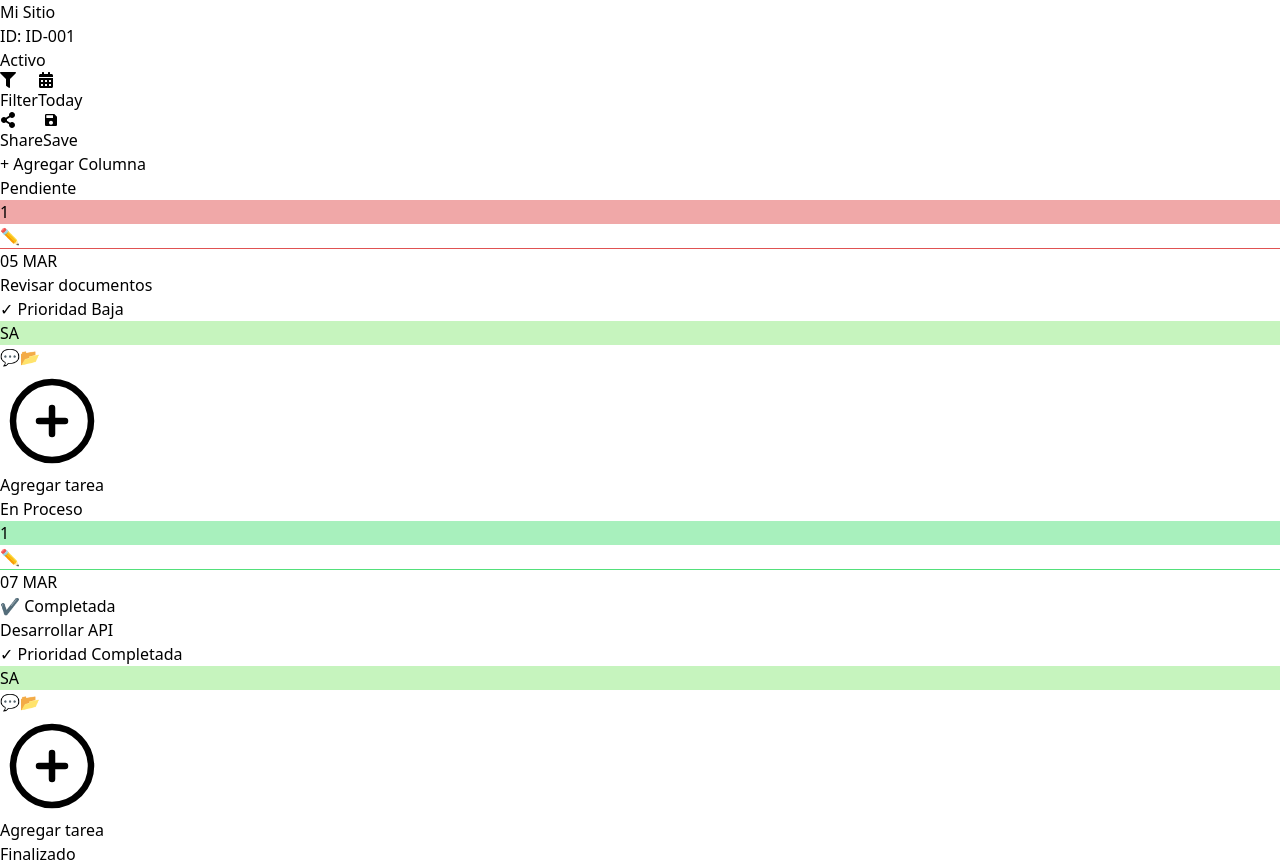
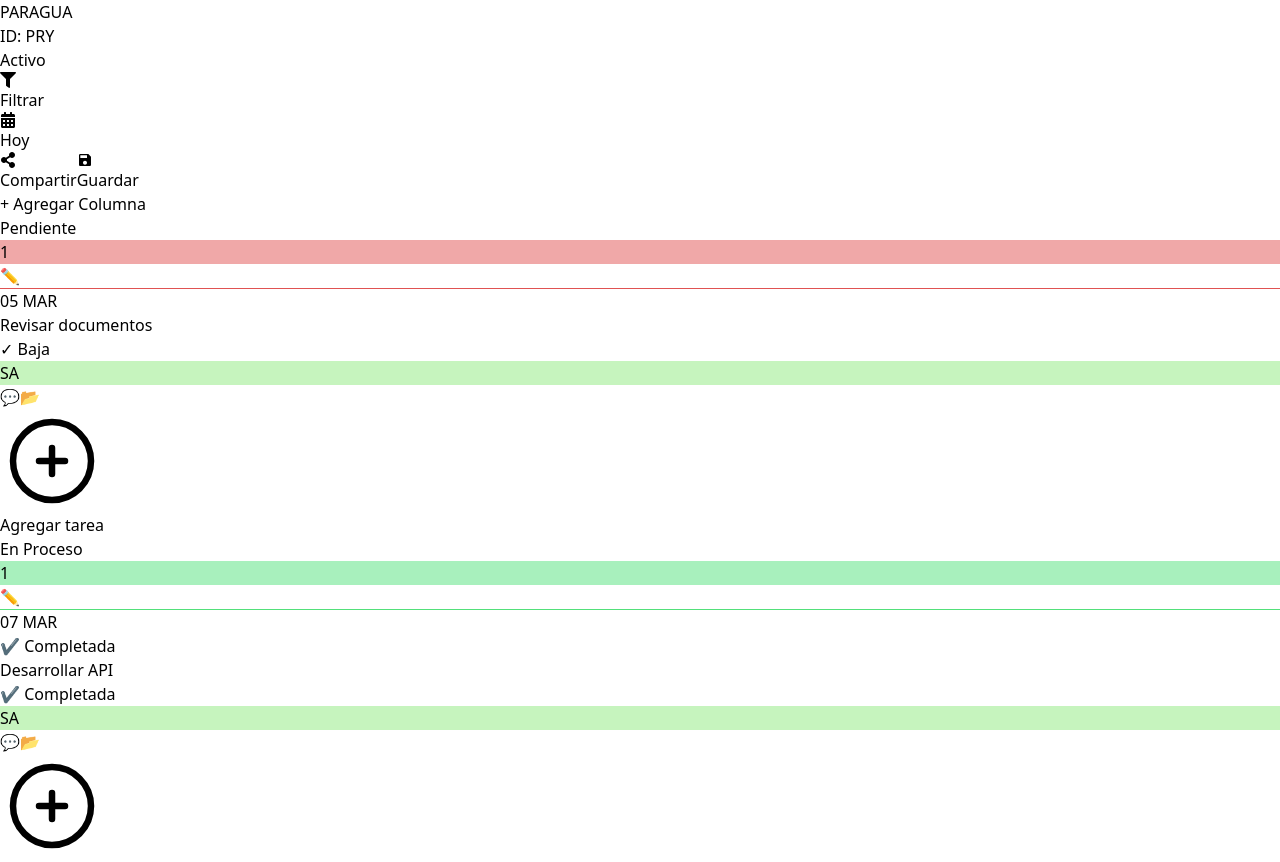
Before and after one commit to nikysv/KanbanBoard, a React (Vite) app: page / in a window 1280 px wide. Shown: the top 862 px of the page. Built offline with nearby package versions, Linux system fonts and the light colour scheme.

Commit message:
nuevos cambios
Filtro - Baja, Alta, media y todos
correcion de modals
separacion de TaskPriority y reutilizacion de este

```diff
--- a/src/components/Kanban/Columns/Columns.jsx
+++ b/src/components/Kanban/Columns/Columns.jsx
@@ -52,7 +52,21 @@ const DeleteColumnModal = ({
   );
 };
 
-const KanbanBoard = ({ userType = "tigo" }) => {
+// Agregar la función getPriorityLevel directamente en el componente
+const getPriorityLevel = (dueDate) => {
+  if (!dueDate) return "low";
+
+  const today = dayjs();
+  const taskDate = dayjs(dueDate);
+  const diffDays = taskDate.diff(today, "day");
+
+  if (diffDays < 0) return "high"; // Vencida
+  if (diffDays === 0) return "high"; // Vence hoy
+  if (diffDays <= 3) return "medium"; // Próxima a vencer
+  return "low"; // Tiene tiempo
+};
+
+const KanbanBoard = ({ userType = "tigo", filters }) => {
   const [columns, setColumns] = useState([
     { id: "1", title: "Pendiente", userTypes: { tigo: true, externo: false } },
     { id: "2", title: "En Proceso", userTypes: { tigo: true, externo: false } },
@@ -278,6 +292,13 @@ const KanbanBoard = ({ userType = "tigo" }) => {
     closeColumnModal();
   };
 
+  const filterTasks = (task) => {
+    if (!filters || filters.priority === "all") return true;
+
+    const taskPriority = getPriorityLevel(task.dueDate);
+    return taskPriority === filters.priority;
+  };
+
   return (
     <div className="container mx-auto p-5">
       <button
@@ -349,9 +370,9 @@ const KanbanBoard = ({ userType = "tigo" }) => {
                         style={{ borderColor: generateColor(index, 60) }}
                       />
 
-                      {/* Lista de tareas */}
+                      {/* Lista de tareas con filtro aplicado */}
                       <div className="flex-1 overflow-y-auto scrollbar-hide">
-                        {tasks[column.id]?.map((task) => (
+                        {tasks[column.id]?.filter(filterTasks).map((task) => (
                           <TaskCard
                             key={task.id}
                             task={{ ...task, columnId: column.id }}
--- /dev/null
+++ b/src/components/Kanban/Modals/DeleteConfirmationModal.jsx
@@ -0,0 +1,30 @@
+const DeleteConfirmationModal = ({ isOpen, onClose, onConfirm, taskTitle }) => {
+    if (!isOpen) return null;
+
+    return (
+      <div className="fixed inset-0 flex items-center justify-center bg-black bg-opacity-50 z-50">
+        <div className="bg-white p-6 rounded-lg shadow-lg w-96">
+          <h3 className="text-lg font-semibold mb-4">Confirmar eliminación</h3>
+          <p className="text-gray-600 mb-6">
+            ¿Estás seguro de que deseas eliminar la tarea "{taskTitle}"? Esta acción no se puede deshacer.
+          </p>
+          <div className="flex justify-end gap-2">
+            <button
+              onClick={onClose}
+              className="px-4 py-2 bg-gray-300 rounded-md hover:bg-gray-400"
+            >
+              Cancelar
+            </button>
+            <button
+              onClick={onConfirm}
+              className="px-4 py-2 bg-red-500 text-white rounded-md hover:bg-red-600"
+            >
+              Eliminar
+            </button>
+          </div>
+        </div>
+      </div>
+    );
+  };
+
+  export default DeleteConfirmationModal; // 📌 Asegúrate de que está exportado correctamente
--- /dev/null
+++ b/src/components/Kanban/Modals/FilterModal.jsx
@@ -0,0 +1,43 @@
+import React from "react";
+
+const DropdownFilter = ({ isOpen, setPriorityFilter, dropdownRef }) => {
+  if (!isOpen) return null;
+
+  return (
+    <div
+      ref={dropdownRef}
+      className="absolute mt-2 bg-white border rounded-lg shadow-lg w-48 z-20"
+    >
+      <p className="text-sm font-medium p-3 border-b bg-gray-100">Filtrar por prioridad:</p>
+
+      {/* Opción para mostrar todas las tareas */}
+      <button
+        onClick={() => setPriorityFilter("all")} // ✅ Quita el filtro
+        className="block w-full text-left px-4 py-2 hover:bg-gray-100 text-gray-700 font-semibold"
+      >
+        Mostrar todas
+      </button>
+
+      <button
+        onClick={() => setPriorityFilter("high")}
+        className="block w-full text-left px-4 py-2 hover:bg-red-100 text-red-600"
+      >
+        Alta
+      </button>
+      <button
+        onClick={() => setPriorityFilter("medium")}
+        className="block w-full text-left px-4 py-2 hover:bg-yellow-100 text-yellow-600"
+      >
+        Media
+      </button>
+      <button
+        onClick={() => setPriorityFilter("low")}
+        className="block w-full text-left px-4 py-2 hover:bg-green-100 text-green-600"
+      >
+        Baja
+      </button>
+    </div>
+  );
+};
+
+export default DropdownFilter;
--- a/src/components/Kanban/Task/TaskCard.jsx
+++ b/src/components/Kanban/Task/TaskCard.jsx
@@ -3,43 +3,14 @@ import relativeTime from "dayjs/plugin/relativeTime"; // Para calcular tiempos r
 import "dayjs/locale/es"; // Español
 import TrashIcon from "../../icons/trash";
 import { useCallback, useState } from "react";
-import FileModal from "../Modals/FileModal";
 import UserInitials from "./UserInitials";
+import FilePreviewModal from "../Files/FilePreviewModal";
+import TaskPriority from "./TaskPriority";
+import DeleteConfirmationModal from "../Modals/DeleteConfirmationModal";
 import TaskComments from "./TaskCommentss";
-import FilePreviewModal from "../Files/FilePreviewModal";
 
 dayjs.extend(relativeTime);
 dayjs.locale("es");
-
-const DeleteConfirmationModal = ({ isOpen, onClose, onConfirm, taskTitle }) => {
-  if (!isOpen) return null;
-
-  return (
-    <div className="fixed inset-0 flex items-center justify-center bg-black bg-opacity-50 z-50">
-      <div className="bg-white p-6 rounded-lg shadow-lg w-96">
-        <h3 className="text-lg font-semibold mb-4">Confirmar eliminación</h3>
-        <p className="text-gray-600 mb-6">
-          ¿Estás seguro de que deseas eliminar la tarea "{taskTitle}"? Esta
-          acción no se puede deshacer.
-        </p>
-        <div className="flex justify-end gap-2">
-          <button
-            onClick={onClose}
-            className="px-4 py-2 bg-gray-300 rounded-md hover:bg-gray-400"
-          >
-            Cancelar
-          </button>
-          <button
-            onClick={onConfirm}
-            className="px-4 py-2 bg-red-500 text-white rounded-md hover:bg-red-600"
-          >
-            Eliminar
-          </button>
-        </div>
-      </div>
-    </div>
-  );
-};
 
 const TaskCard = ({ task, onView, onDelete, onOpenComments }) => {
   const [showDeleteModal, setShowDeleteModal] = useState(false);
@@ -47,51 +18,9 @@ const TaskCard = ({ task, onView, onDelete, onOpenComments }) => {
   const [showCommentModal, setShowCommentModal] = useState(false);
   const [newComment, setNewComment] = useState("");
 
-  // Función para calcular la prioridad basada en la fecha
-  const getPriorityInfo = () => {
-    if (task.isCompleted) {
-      return {
-        text: "Completada",
-        color: "bg-green-700/20 text-green-800",
-        icon: "✓",
-      };
-    }
-
-    if (!task.dueDate)
-      return { text: "Sin fecha", color: "bg-gray-200/60 text-gray-600" };
-
-    const today = dayjs();
-    const dueDate = dayjs(task.dueDate);
-    const diffDays = dueDate.diff(today, "day");
-
-    if (diffDays < 0)
-      return {
-        text: "Alta",
-        color: "bg-red-500/30 text-red-700",
-        icon: "🔥",
-      };
-    if (diffDays === 0)
-      return {
-        text: "Alta",
-        color: "bg-red-500/30 text-red-700",
-        icon: "⚡",
-      };
-    if (diffDays <= 3)
-      return {
-        text: "Media",
-        color: "bg-yellow-500/30 text-yellow-700",
-        icon: "⚠️",
-      };
-    return {
-      text: "Baja",
-      color: "bg-green-500/30 text-green-700",
-      icon: "✓",
-    };
-  };
-
-  // Función para calcular el color de la fecha
+  // ✅ Función para calcular el color de la fecha
   const getDateBadgeColor = () => {
-    if (task.isCompleted) return "bg-green-200 text-green-800";
+    if (task.isCompleted) return "bg-green-600 text-slate-200";
     if (!task.dueDate) return "bg-gray-300";
 
     const today = dayjs();
@@ -109,13 +38,8 @@ const TaskCard = ({ task, onView, onDelete, onOpenComments }) => {
   const isOverdue =
     !task.isCompleted && dayjs(task.dueDate).isBefore(dayjs(), "day");
   const overdueDays = dayjs().diff(dayjs(task.dueDate), "day");
-  const priority = getPriorityInfo();
 
-  const handleDeleteClick = useCallback((e) => {
-    e.stopPropagation();
-    setShowDeleteModal(true);
-  }, []);
-
+  // ✅ Restauramos las funciones originales
   const handleConfirmDelete = useCallback(
     (e) => {
       if (e) e.stopPropagation();
@@ -165,8 +89,9 @@ const TaskCard = ({ task, onView, onDelete, onOpenComments }) => {
         }`}
         onClick={() => onView(task)}
       >
-        {/* Fecha con advertencia de retraso */}
-        <div className="flex items-center flex-wrap gap-1">
+        {/* ✅ Fecha con advertencia de retraso */}
+        <div className="flex items-center justify-between">
+          <div className="flex items-center gap-1">
             <div
               className={`text-xs font-semibold px-2 py-1 rounded-md ${getDateBadgeColor()}`}
             >
@@ -185,50 +110,24 @@ const TaskCard = ({ task, onView, onDelete, onOpenComments }) => {
               </span>
             )}
           </div>
+        </div>
 
-        {/* Título de la tarea */}
+        {/* ✅ Título de la tarea */}
         <h3
-          className={`text-sm font-semibold break-words line-clamp-1 ${
+          className={`text-sm font-semibold break-words ${
             task.isCompleted ? "text-green-800 line-through" : "text-gray-900"
           }`}
         >
           {task.title}
         </h3>
 
-        {/* Etiqueta de prioridad */}
-        <div className="flex items-center gap-1">
-          <span
-            className={`text-xs font-semibold px-2 py-0.5 rounded-md ${priority.color}`}
-          >
-            {priority.icon} Prioridad {priority.text}
-          </span>
+        {/* ✅ MOVEMOS LA PRIORIDAD DEBAJO DEL TÍTULO Y AJUSTAMOS SU ANCHO */}
+        <div className="flex justify-start mt-1">
+          <TaskPriority dueDate={task.dueDate} isCompleted={task.isCompleted} />
         </div>
 
-        {/* Progreso del checklist */}
-        {task.checklist && task.checklist.length > 0 && (
-          <div className="flex items-center gap-2 mt-1">
-            <div className="flex-1 h-1.5 bg-gray-200 rounded-full overflow-hidden">
-              <div
-                className="h-full bg-blue-500 transition-all duration-300"
-                style={{
-                  width: `${Math.round(
-                    (task.checklist.filter((item) => item.completed).length /
-                      task.checklist.length) *
-                      100
-                  )}%`,
-                }}
-              />
-            </div>
-            <span className="text-xs text-gray-500">
-              {task.checklist.filter((item) => item.completed).length}/
-              {task.checklist.length}
-            </span>
-          </div>
-        )}
-
-        {/* Íconos de usuarios, comentarios y adjuntos */}
+        {/* ✅ Acciones */}
         <div className="flex items-center justify-between mt-1">
-          {/* Avatares de responsables */}
           <div className="flex -space-x-1.5 overflow-hidden">
             {task.assignees && task.assignees.length > 0 ? (
               <>
@@ -253,8 +152,9 @@ const TaskCard = ({ task, onView, onDelete, onOpenComments }) => {
             )}
           </div>
 
-          {/* Acciones */}
+          {/* Botones */}
           <div className="flex items-center gap-2 ml-2">
+            {/* ✅ Restauramos el contador de comentarios */}
             <button
               className="text-gray-500 hover:text-gray-700 p-1 rounded-full hover:bg-gray-100 relative"
               onClick={handleCommentsClick}
@@ -271,15 +171,19 @@ const TaskCard = ({ task, onView, onDelete, onOpenComments }) => {
               onClick={handleFilesClick}
             >
               📂
-              {task.files?.length > 0 && (
+              {task.files && task.files.length > 0 && (
                 <span className="absolute -top-1 -right-1 bg-blue-500 text-white text-xs rounded-full w-4 h-4 flex items-center justify-center">
                   {task.files.length}
                 </span>
               )}
             </button>
+
             <button
               className="text-red-500 hover:text-red-700 p-1 rounded-full hover:bg-gray-100"
-              onClick={handleDeleteClick}
+              onClick={(e) => {
+                e.stopPropagation();
+                setShowDeleteModal(true); // ✅ Muestra el modal en lugar de eliminar directamente
+              }}
             >
               <TrashIcon size={16} />
             </button>
@@ -287,6 +191,7 @@ const TaskCard = ({ task, onView, onDelete, onOpenComments }) => {
         </div>
       </div>
 
+      {/* ✅ Modales */}
       <DeleteConfirmationModal
         isOpen={showDeleteModal}
         onClose={handleCancelDelete}
@@ -300,7 +205,7 @@ const TaskCard = ({ task, onView, onDelete, onOpenComments }) => {
         files={task.files || []}
       />
 
-      {/* Modal de comentarios */}
+      {/* ✅ Modal de comentarios restaurado */}
       {showCommentModal && (
         <div
           className="fixed inset-0 flex items-center justify-center bg-black bg-opacity-50 z-50"
@@ -336,7 +241,7 @@ const TaskCard = ({ task, onView, onDelete, onOpenComments }) => {
             <div className="p-4">
               <TaskComments
                 comments={task.comments || []}
-                onAddComment={handleAddComment}
+                onAddComment={handleAddComment} // ✅ Ahora los comentarios se sincronizan correctamente
                 newComment={newComment}
                 setNewComment={setNewComment}
               />
--- a/src/components/Kanban/Task/TaskPriority.jsx
+++ b/src/components/Kanban/Task/TaskPriority.jsx
@@ -1,67 +1,51 @@
 import React from "react";
 import dayjs from "dayjs";
 
+// Función para determinar la prioridad según la fecha
+export const getPriorityLevel = (dueDate) => {
+  if (!dueDate) return "low"; // Sin fecha -> Baja prioridad
+
+  const today = dayjs();
+  const dueDateObj = dayjs(dueDate);
+  const diffDays = dueDateObj.diff(today, "day");
+
+  if (diffDays < 0) return "high"; // Vencida -> Alta
+  if (diffDays <= 1) return "high"; // Hoy -> Alta
+  if (diffDays >= 2 && diffDays <= 3) return "medium"; // 1-3 días -> Media
+  return "low"; // Más de 3 días -> Baja
+};
+
+// Componente de prioridad con edición de fecha opcional (solo en ViewModal)
 const TaskPriority = ({ dueDate, setDueDate, isCompleted }) => {
-  const getPriorityInfo = () => {
-    if (isCompleted) {
-      return {
-        text: "Completada",
-        color: "bg-green-700/20 text-green-800",
-        icon: "✓",
-      };
-    }
-
-    if (!dueDate) {
-      return { text: "Sin fecha", color: "bg-gray-200/60 text-gray-600" };
-    }
-
-    const today = dayjs();
-    const dueDateObj = dayjs(dueDate);
-    const diffDays = dueDateObj.diff(today, "day");
-
-    if (diffDays < 0)
-      return { text: "Alta", color: "bg-red-500/30 text-red-700", icon: "🔥" };
-    if (diffDays === 0)
-      return { text: "Alta", color: "bg-red-500/30 text-red-700", icon: "⚡" };
-    if (diffDays <= 3)
-      return {
-        text: "Media",
-        color: "bg-yellow-500/30 text-yellow-700",
-        icon: "⚠️",
-      };
-    return { text: "Baja", color: "bg-green-500/30 text-green-700", icon: "✓" };
+  const priorityMap = {
+    high: { text: "Alta", color: "bg-red-500/30 text-red-700", icon: "🔥" },
+    medium: { text: "Media", color: "bg-yellow-500/30 text-yellow-700", icon: "⚠️" },
+    low: { text: "Baja", color: "bg-green-500/30 text-green-700", icon: "✓" },
+    completed: { text: "Completada", color: "bg-green-700/20 text-green-800", icon: "✔" },
+    noDate: { text: "Sin fecha", color: "bg-gray-200/60 text-gray-600" },
   };
 
-  const priority = getPriorityInfo();
+  const priorityKey = isCompleted ? "completed" : getPriorityLevel(dueDate);
+  const priority = priorityMap[priorityKey] || priorityMap.noDate;
 
   return (
-    <div className="space-y-2">
-      {/* Campo de fecha */}
-      <div>
-        <label className="block text-sm font-medium mb-1">Fecha límite</label>
+    <div className="flex flex-col gap-1">
+      {/* ✅ Solo mostramos la opción de cambiar fecha si `setDueDate` está definido */}
+      {setDueDate && (
         <input
           type="date"
           value={dueDate || ""}
           onChange={(e) => !isCompleted && setDueDate(e.target.value)}
           disabled={isCompleted}
-          className={`w-full p-2 border rounded-md focus:outline-none focus:ring-2 focus:ring-blue-500 ${
+          className={`w-full p-2 border rounded-md text-xs focus:outline-none focus:ring-2 focus:ring-blue-500 ${
             isCompleted ? "bg-green-50 text-green-800 cursor-not-allowed" : ""
           }`}
         />
-      </div>
-
-      {/* Indicador de prioridad */}
-      <div>
-        <label className="block text-sm font-medium mb-1">
-          {isCompleted ? "Estado" : "Prioridad (automática)"}
-        </label>
-        <div
-          className={`inline-flex items-center px-3 py-1 rounded-md ${priority.color}`}
-        >
-          <span className="mr-1">{priority.icon}</span>
-          <span className="font-medium">{priority.text}</span>
-        </div>
-      </div>
+      )}
+      {/* ✅ Solo se muestra la prioridad */}
+      <span className={`text-xs font-semibold px-2 py-0.2 rounded-md ${priority.color}`}>
+        {priority.icon} {priority.text}
+      </span>
     </div>
   );
 };
--- a/src/components/Kanban/principal/Principal.jsx
+++ b/src/components/Kanban/principal/Principal.jsx
@@ -2,73 +2,66 @@ import { useState } from "react";
 import { FaFilter, FaCalendarAlt, FaShareAlt } from "react-icons/fa";
 import { IoMdSave } from "react-icons/io";
 import KanbanBoard from "../Columns/Columns";
+import useDropdown from "../../../hooks/useDropdown";
+import DropdownFilter from "../Modals/FilterModal";
 
-const MainDashboard = ({
-  siteName = "Mi Sitio",
-  siteID = "ID-001",
-  status = "Activo",
-  users = [],
-}) => {
-  const [selectedDate, setSelectedDate] = useState("Today");
+const MainDashboard = () => {
+  const { isOpen, toggleDropdown, dropdownRef } = useDropdown();
+  const [filters, setFilters] = useState({ priority: "all" });
+
+  const setPriorityFilter = (priority) => {
+    setFilters({ priority }); // ✅ Establecemos el filtro de prioridad
+    toggleDropdown();
+  };
 
   return (
-    <div className="p-6 space-y-6">
-      {/* Encabezado del sitio */}
+    <div className="h-screen flex flex-col">
+      <div className="bg-white shadow-md p-6 fixed top-0 left-0 w-full z-10">
         <div className="flex justify-between items-center">
           <div>
-          <h1 className="text-2xl font-bold">{siteName}</h1>
-          <p className="text-gray-500">ID: {siteID}</p>
+            <h1 className="text-2xl font-bold">PARAGUA</h1>
+            <p className="text-gray-500">ID: PRY</p>
           </div>
           <div className="flex items-center space-x-2">
             <span className="inline-block w-3 h-3 rounded-full bg-green-500"></span>
-          <span className="text-green-600 font-medium">{status}</span>
+            <span className="text-green-600 font-medium">Activo</span>
           </div>
         </div>
 
-      {/* Controles y filtros */}
-      <div className="flex justify-between items-center">
+        {/* Controles */}
+        <div className="flex justify-between items-center mt-4 relative">
           <div className="flex space-x-3">
+            <div className="relative">
+              <button
+                onClick={toggleDropdown}
+                className="flex items-center space-x-2 px-4 py-2 border rounded-lg shadow-sm hover:bg-gray-100"
+              >
+                <FaFilter />
+                <span>Filtrar</span>
+              </button>
+              <DropdownFilter isOpen={isOpen} setPriorityFilter={setPriorityFilter} dropdownRef={dropdownRef} />
+            </div>
+
             <button className="flex items-center space-x-2 px-4 py-2 border rounded-lg shadow-sm hover:bg-gray-100">
-            <FaFilter /> <span>Filter</span>
-          </button>
-          <button className="flex items-center space-x-2 px-4 py-2 border rounded-lg shadow-sm hover:bg-gray-100">
-            <FaCalendarAlt /> <span>{selectedDate}</span>
+              <FaCalendarAlt />
+              <span>Hoy</span>
             </button>
           </div>
 
-        {/* Participantes */}
-        {users.length > 0 && (
-          <div className="flex items-center space-x-2">
-            {users.slice(0, 4).map((user, index) => (
-              <img
-                key={index}
-                src={user.avatar}
-                alt={user.name}
-                className="w-8 h-8 rounded-full border-2 border-white"
-              />
-            ))}
-            {users.length > 4 && (
-              <div className="w-8 h-8 flex items-center justify-center bg-gray-300 rounded-full border-2 border-white text-xs">
-                +{users.length - 4}
+          <div className="flex space-x-3">
+            <button className="flex items-center space-x-2 px-4 py-2 border rounded-lg shadow-sm hover:bg-gray-100">
+              <FaShareAlt /> <span>Compartir</span>
+            </button>
+            <button className="flex items-center space-x-2 px-4 py-2 bg-blue-500 text-white rounded-lg shadow-sm hover:bg-blue-600">
+              <IoMdSave /> <span>Guardar</span>
+            </button>
           </div>
-            )}
-            <button className="text-blue-500 font-medium">Invite</button>
         </div>
-        )}
       </div>
 
-      {/* Botones de acción */}
-      <div className="flex justify-end space-x-3">
-        <button className="flex items-center space-x-2 px-4 py-2 border rounded-lg shadow-sm hover:bg-gray-100">
-          <FaShareAlt /> <span>Share</span>
-        </button>
-        <button className="flex items-center space-x-2 px-4 py-2 bg-blue-500 text-white rounded-lg shadow-sm hover:bg-blue-600">
-          <IoMdSave /> <span>Save</span>
-        </button>
+      <div className="flex-1 overflow-y-auto mt-32 p-6">
+        <KanbanBoard filters={filters} />
       </div>
-
-      {/* Tablero Kanban */}
-      <KanbanBoard />
     </div>
   );
 };
--- /dev/null
+++ b/src/hooks/useDropdown.js
@@ -0,0 +1,24 @@
+import { useState, useRef, useEffect } from "react";
+
+const useDropdown = () => {
+  const [isOpen, setIsOpen] = useState(false);
+  const dropdownRef = useRef(null);
+
+  const toggleDropdown = () => setIsOpen((prev) => !prev);
+  const closeDropdown = () => setIsOpen(false);
+
+  useEffect(() => {
+    const handleClickOutside = (event) => {
+      if (dropdownRef.current && !dropdownRef.current.contains(event.target)) {
+        closeDropdown();
+      }
+    };
+
+    document.addEventListener("mousedown", handleClickOutside);
+    return () => document.removeEventListener("mousedown", handleClickOutside);
+  }, []);
+
+  return { isOpen, toggleDropdown, dropdownRef };
+};
+
+export default useDropdown;
```
Also changed, not shown: src/components/Kanban/Modals/ViewModal.jsx (+14 -7 lines). Lines whose indentation alone changed are shown as unchanged.
